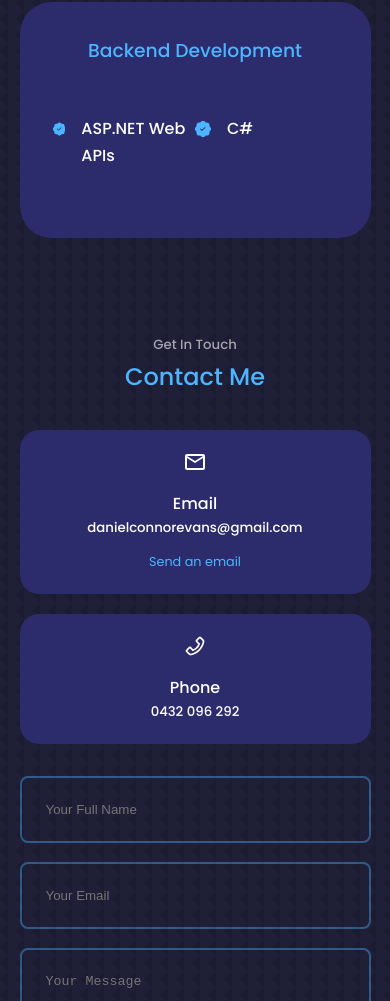
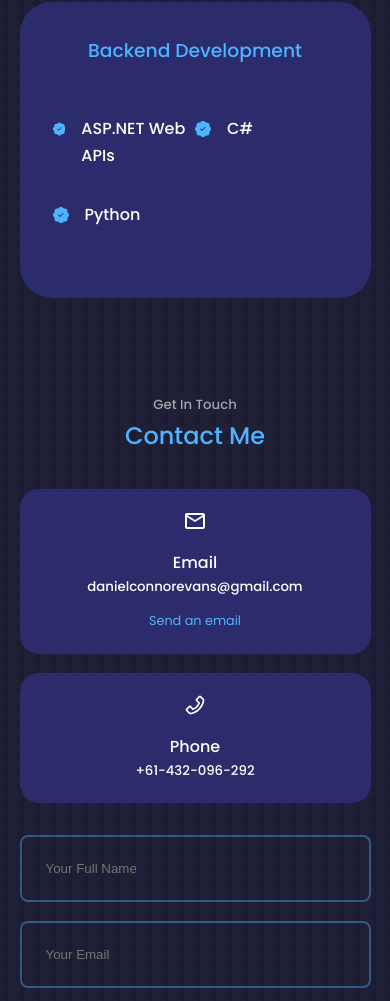
Before and after one commit to DanielCEvans/react-portfolio-website, a React (Create React App) app: page / in a window 390 px wide. Shown: the part 6037-7038 px from the top of the page. Built offline with nearby package versions, Linux system fonts and the light colour scheme.

Commit message:
feat: update phone number to international and add python as skill

```diff
--- a/src/components/contact/Contact.jsx
+++ b/src/components/contact/Contact.jsx
@@ -47,7 +47,7 @@ const Contact = () => {
           <article className="contact__option">
             <AiOutlinePhone className="contact__option-icon" />
             <h4>Phone</h4>
-            <h5>0432 096 292</h5>
+            <h5>+61-432-096-292</h5>
           </article>
         </div>
         {/* END OF CONTACT OPTIONS */}
--- a/src/components/experience/Experience.jsx
+++ b/src/components/experience/Experience.jsx
@@ -55,6 +55,12 @@ const Experience = () => {
                 <h4>C#</h4>
               </div>
             </article>
+            <article className="experience__details">
+              <BsPatchCheckFill className="experience__details-icon" />
+              <div>
+                <h4>Python</h4>
+              </div>
+            </article>
           </div>
         </div>
       </div>
```
